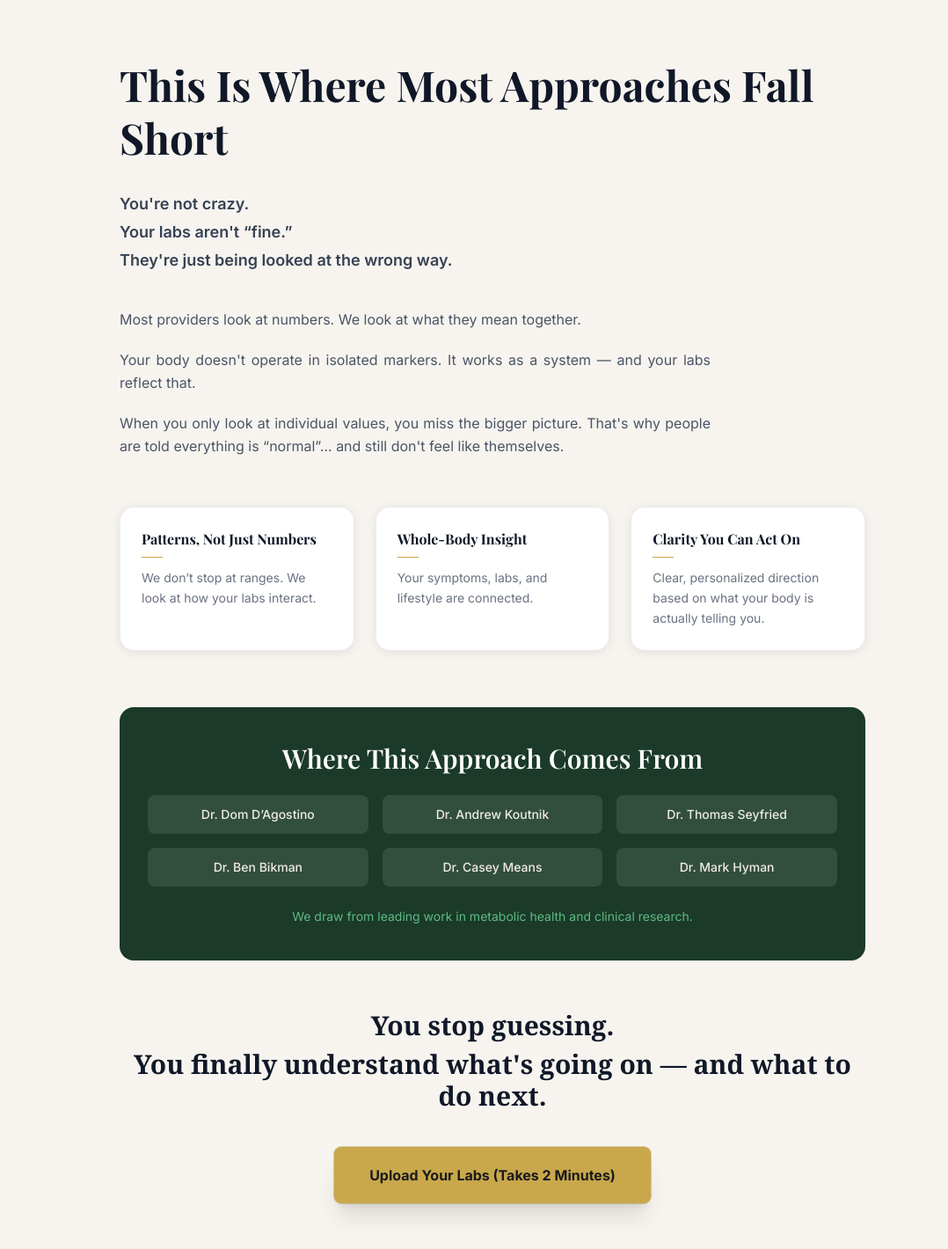
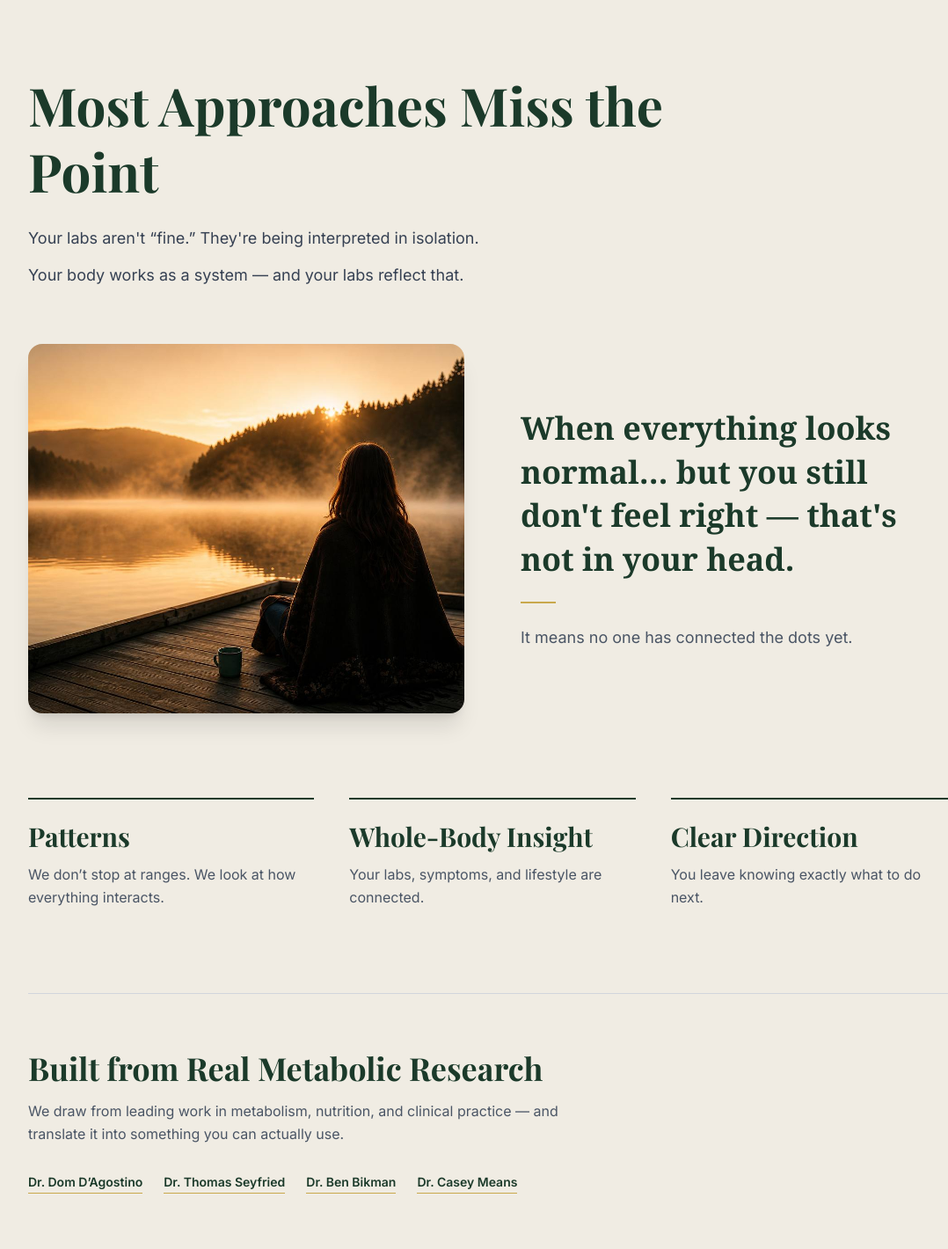
Before and after one commit to Sherryfarmshop/rooted-clarity-website, a Next.js app: page / in a window 1280 px wide. Shown: the part 3999-5419 px from the top of the page at 88% size, without its empty margins (80-1158 px from the left). Built offline with nearby package versions, Linux system fonts and the light colour scheme; a web font is replaced by a local one.

Commit message:
approach-premium-editorial-redesign

```diff
--- a/src/components/Approach.tsx
+++ b/src/components/Approach.tsx
@@ -1,101 +1,85 @@
 export default function Approach() {
-  const pillars = [
-    {
-      title: "Patterns, Not Just Numbers",
-      body: "We don\u2019t stop at ranges. We look at how your labs interact.",
-    },
-    {
-      title: "Whole-Body Insight",
-      body: "Your symptoms, labs, and lifestyle are connected.",
-    },
-    {
-      title: "Clarity You Can Act On",
-      body: "Clear, personalized direction based on what your body is actually telling you.",
-    },
-  ];
+  return (
+    <section id="approach" className="bg-[#f0ece3]">
+      <div className="max-w-6xl mx-auto px-6 lg:px-12 py-24 sm:py-32">
 
-  const doctors = [
-    "Dr. Dom D\u2019Agostino",
-    "Dr. Andrew Koutnik",
-    "Dr. Thomas Seyfried",
-    "Dr. Ben Bikman",
-    "Dr. Casey Means",
-    "Dr. Mark Hyman",
-  ];
-
-  return (
-    <section id="approach" className="bg-[#f7f4ef]">
-      <div className="max-w-4xl mx-auto px-6 py-20 sm:py-28">
-
-        {/* Headline */}
-        <h2 className="font-serif text-4xl sm:text-5xl font-bold text-gray-900 leading-tight mb-8">
-          This Is Where Most Approaches Fall Short
-        </h2>
-
-        {/* Intro */}
-        <div className="mb-10 space-y-1">
-          <p className="text-gray-700 text-lg font-semibold">You&apos;re not crazy.</p>
-          <p className="text-gray-700 text-lg font-semibold">Your labs aren&apos;t &ldquo;fine.&rdquo;</p>
-          <p className="text-gray-700 text-lg font-semibold">They&apos;re just being looked at the wrong way.</p>
-        </div>
-
-        {/* Core paragraphs */}
-        <div className="space-y-5 mb-14 max-w-2xl">
-          <p className="text-gray-600 text-base leading-relaxed text-justify">
-            Most providers look at numbers. We look at what they mean together.
+        {/* 1. HEADLINE */}
+        <div className="max-w-3xl mb-16">
+          <h2 className="font-serif text-5xl sm:text-6xl font-bold text-[#1B3A2A] leading-tight mb-6">
+            Most Approaches Miss the Point
+          </h2>
+          <p className="text-gray-700 text-lg leading-relaxed mb-3">
+            Your labs aren&apos;t &ldquo;fine.&rdquo; They&apos;re being interpreted in isolation.
           </p>
-          <p className="text-gray-600 text-base leading-relaxed text-justify">
-            Your body doesn&apos;t operate in isolated markers. It works as a system — and your labs reflect that.
-          </p>
-          <p className="text-gray-600 text-base leading-relaxed text-justify">
-            When you only look at individual values, you miss the bigger picture. That&apos;s why people are told everything is &ldquo;normal&rdquo;&hellip; and still don&apos;t feel like themselves.
+          <p className="text-gray-700 text-lg leading-relaxed">
+            Your body works as a system — and your labs reflect that.
           </p>
         </div>
 
-        {/* Three pillars */}
-        <div className="grid sm:grid-cols-3 gap-6 mb-16">
-          {pillars.map((p) => (
-            <div key={p.title} className="bg-white rounded-2xl p-6 shadow-[0_2px_12px_rgba(0,0,0,0.08)] border border-gray-200/80">
-              <h3 className="font-bold text-gray-900 text-base mb-2">{p.title}</h3>
-              <div className="w-6 h-px bg-[#C9A84C] mb-3" />
-              <p className="text-gray-500 text-sm leading-relaxed">{p.body}</p>
+        {/* 2. FEATURE IMAGE + TEXT */}
+        <div className="grid md:grid-cols-2 gap-10 lg:gap-16 items-center mb-24">
+
+          {/* Image — cinematic crop */}
+          <div className="overflow-hidden rounded-2xl shadow-xl">
+            <img
+              src="/images/founder-story.jpg"
+              alt="Woman on dock at sunrise"
+              className="w-full h-[420px] object-cover object-center scale-105"
+            />
+          </div>
+
+          {/* Right text */}
+          <div>
+            <p className="font-serif text-3xl sm:text-4xl text-[#1B3A2A] font-semibold leading-snug mb-6">
+              When everything looks normal&hellip; but you still don&apos;t feel right &mdash;
+              that&apos;s not in your head.
+            </p>
+            <div className="w-10 h-0.5 bg-[#C9A84C] mb-6" />
+            <p className="text-gray-600 text-lg leading-relaxed">
+              It means no one has connected the dots yet.
+            </p>
+          </div>
+
+        </div>
+
+        {/* 3. THREE PILLARS — no boxes */}
+        <div className="grid md:grid-cols-3 gap-10 mb-24">
+          {[
+            {
+              title: "Patterns",
+              body: "We don\u2019t stop at ranges. We look at how everything interacts.",
+            },
+            {
+              title: "Whole-Body Insight",
+              body: "Your labs, symptoms, and lifestyle are connected.",
+            },
+            {
+              title: "Clear Direction",
+              body: "You leave knowing exactly what to do next.",
+            },
+          ].map((p) => (
+            <div key={p.title} className="border-t-2 border-[#1B3A2A] pt-6">
+              <h3 className="font-serif text-3xl font-bold text-[#1B3A2A] mb-3">{p.title}</h3>
+              <p className="text-gray-600 text-base leading-relaxed">{p.body}</p>
             </div>
           ))}
         </div>
 
-        {/* Credibility */}
-        <div className="bg-[#1B3A2A] rounded-2xl px-8 py-10 mb-14 text-center">
-          <h3 className="font-serif text-2xl sm:text-3xl text-white font-semibold mb-6">
-            Where This Approach Comes From
+        {/* 4. DOCTOR / RESEARCH SECTION */}
+        <div className="border-t border-gray-300 pt-16">
+          <h3 className="font-serif text-3xl sm:text-4xl font-bold text-[#1B3A2A] mb-4">
+            Built from Real Metabolic Research
           </h3>
-          <div className="grid grid-cols-2 sm:grid-cols-3 gap-4 mb-6">
-            {doctors.map((doc) => (
-              <div key={doc} className="bg-white/10 rounded-lg px-4 py-3">
-                <p className="text-[#f0ece3] text-sm font-medium">{doc}</p>
-              </div>
+          <p className="text-gray-600 text-base leading-relaxed max-w-2xl mb-8">
+            We draw from leading work in metabolism, nutrition, and clinical practice — and translate it into something you can actually use.
+          </p>
+          <div className="flex flex-wrap gap-6">
+            {["Dr. Dom D\u2019Agostino", "Dr. Thomas Seyfried", "Dr. Ben Bikman", "Dr. Casey Means"].map((name) => (
+              <span key={name} className="text-[#1B3A2A] font-semibold text-sm border-b border-[#C9A84C] pb-0.5">
+                {name}
+              </span>
             ))}
           </div>
-          <p className="text-green-300/70 text-sm">
-            We draw from leading work in metabolic health and clinical research.
-          </p>
-        </div>
-
-        {/* Closing lines */}
-        <div className="text-center mb-10 space-y-2">
-          <p className="font-serif text-2xl sm:text-3xl text-gray-900 font-semibold">You stop guessing.</p>
-          <p className="font-serif text-2xl sm:text-3xl text-gray-900 font-semibold">
-            You finally understand what&apos;s going on — and what to do next.
-          </p>
-        </div>
-
-        {/* CTA */}
-        <div className="flex justify-center">
-          <a
-            href="#signup"
-            className="inline-block bg-[#C9A84C] text-[#1a1a1a] font-bold px-10 py-5 rounded-lg text-base shadow-xl ring-1 ring-[#a8893d]/40 hover:bg-[#b0873a] hover:-translate-y-0.5 transition-all duration-200"
-          >
-            Upload Your Labs (Takes 2 Minutes)
-          </a>
         </div>
 
       </div>
```
